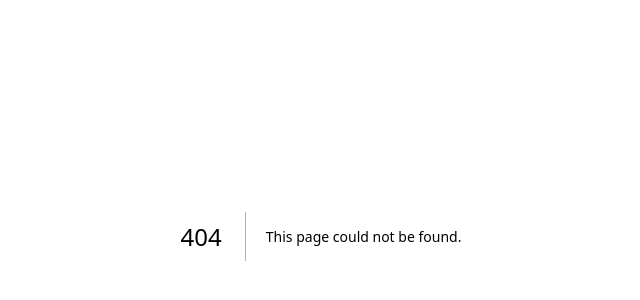
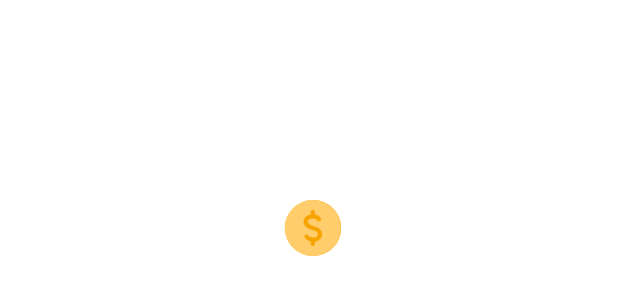
Before and after one commit to Gan-Tu/animations-dev, a Next.js app in the folder animations/: page /keyframe-animations/rotating-coin in a window 1280 px wide. Before the commit this address had no page. Shown: the part 164-464 px from the top of the page, without its empty margins (319-959 px from the left). Built offline with nearby package versions, Linux system fonts and the light colour scheme.

Commit message:
add rotating coin

```diff
--- a/animations/src/app/keyframe-animations/page.js
+++ b/animations/src/app/keyframe-animations/page.js
@@ -9,6 +9,9 @@
       <li className="underline">
         <Link href="/keyframe-animations/orbit-animation">Orbit Animation</Link>
       </li>
+      <li className="underline">
+        <Link href="/keyframe-animations/rotating-coin">Rotating Coin</Link>
+      </li>
     </ul>
   )
 }
--- /dev/null
+++ b/animations/src/app/keyframe-animations/rotating-coin/page.js
@@ -0,0 +1,41 @@
+import "./styles.css";
+
+export default function Orbit() {
+  return (
+    <div className="container-flex">
+      <div className="coin-container">
+        <div className="coin-wrapper">
+          <div className="coin-side"></div>
+        </div>
+        <div className="coin-wrapper">
+          <div className="coin outer front">
+            <CoinIcon />
+          </div>
+          <div className="coin inner front"></div>
+          <div className="coin outer back">
+            <CoinIcon />
+          </div>
+          <div className="coin inner back"></div>
+        </div>
+      </div>
+    </div>
+  );
+}
+
+function CoinIcon() {
+  return (
+    <svg
+      viewBox="0 0 718 718"
+      fill="none"
+      xmlns="http://www.w3.org/2000/svg"
+    >
+      <path d="M170 119H548V599H170V119Z" fill="#F8A400" />
+      <path
+        fillRule="evenodd"
+        clipRule="evenodd"
+        d="M0 359C0 160.73 160.73 0 359 0C557.269 0 718 160.73 718 359C718 557.269 557.269 718 359 718C160.73 718 0 557.269 0 359ZM359 129.14C373.87 129.14 385.925 141.195 385.925 156.065V187.06C416.681 193.03 443.789 209.116 460.723 232.531C469.436 244.582 466.729 261.414 454.681 270.127C442.629 278.84 425.796 276.135 417.083 264.085C406.923 250.034 385.821 238.336 359 238.336H348.751C312.42 238.336 293.684 260.945 293.684 277.006V279.822C293.684 292.136 302.644 307.458 324.026 316.013L413.97 351.989C450.531 366.611 478.166 398.669 478.166 438.177C478.166 489.148 434.641 524.215 385.925 531.916V561.936C385.925 576.805 373.87 588.861 359 588.861C344.13 588.861 332.075 576.805 332.075 561.936V530.94C301.319 524.969 274.21 508.883 257.279 485.469C248.566 473.417 251.271 456.587 263.321 447.874C275.371 439.161 292.204 441.864 300.917 453.916C311.077 467.967 332.179 479.664 359 479.664H365.728C404.004 479.664 424.316 455.794 424.316 438.177C424.316 425.864 415.356 410.542 393.974 401.987L304.03 366.011C267.471 351.389 239.832 319.331 239.832 279.822V277.006C239.832 226.408 283.852 192.125 332.075 185.613V156.065C332.075 141.195 344.13 129.14 359 129.14Z"
+        fill="#FFCD6C"
+      />
+    </svg>
+  );
+}
--- /dev/null
+++ b/animations/src/app/keyframe-animations/rotating-coin/styles.css
@@ -0,0 +1,73 @@
+/* Container for centering the coin with flex */
+.container-flex {
+  padding: 1.5rem;
+  display: flex;
+  height: 164px;
+  align-items: center;
+  justify-content: center;
+}
+
+/* Wrapper that handles the 3D rotation animation */
+.coin-wrapper {
+  height: 56px;
+  width: 56px;
+  position: absolute;
+  transform-style: preserve-3d; /* Enables 3D space for children */
+  animation: rotate 2s linear infinite;
+}
+
+/* Container that provides spacing and positioning context */
+.coin-container {
+  height: 72px;
+  width: 72px;
+  position: relative;
+}
+
+/* Base styles for all coin faces */
+.coin {
+  position: absolute;
+  width: 100%;
+  height: 100%;
+  backface-visibility: hidden; /* Hides the back of rotated elements */
+  border-radius: 50%;
+  background: #ffcd6c; /* Light gold color for coin */
+}
+
+/* Front outer face - pushed forward in 3D space */
+.front.outer {
+  transform: translateZ(3px); /* Moves 3px forward on Z axis */
+}
+
+/* Front inner face - flipped and pushed back */
+.front.inner {
+  background: #ffaa04; /* Darker gold for depth */
+  transform: rotateY(180deg) translateZ(-3px); /* Flipped and moved back */
+}
+
+/* Back outer face - flipped and pushed forward */
+.back.outer {
+  transform: rotateY(180deg) translateZ(3px); /* Flipped and moved forward */
+}
+
+/* Back inner face - pushed back in 3D space */
+.back.inner {
+  background: #ffaa04; /* Darker gold for depth */
+  transform: translateZ(-3px); /* Moved back on Z axis */
+}
+
+/* Edge/side of the coin to create thickness illusion */
+.coin-side {
+  position: absolute;
+  border-radius: 0;
+  transform: translateX(26px) rotateY(90deg); /* Positioned and rotated to be perpendicular */
+  width: 6px; /* Thickness of the coin */
+  height: 56px;
+  background: #ffaa04; /* Darker gold for side */
+}
+
+/* Rotation animation */
+@keyframes rotate {
+  to {
+      transform: rotateY(360deg); /* Full rotation around Y axis */
+  }
+}
```
Also changed, not shown: 1 other file (tests, documents, lock files or other folders).
